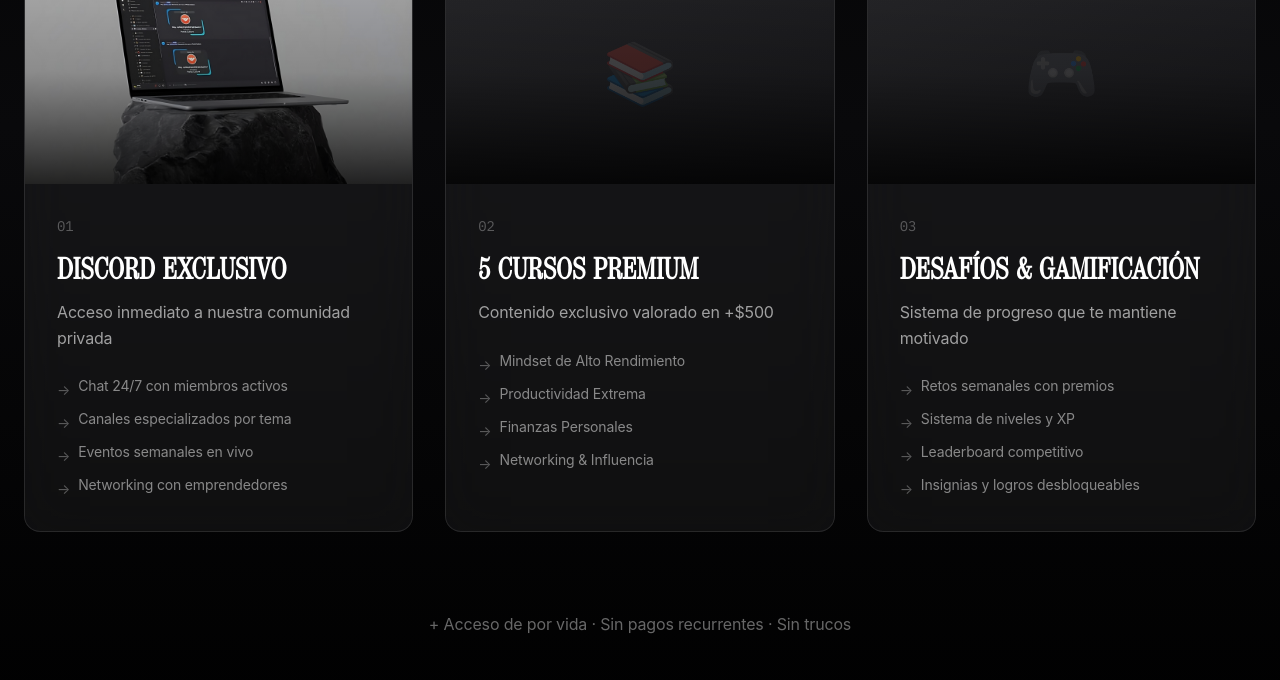
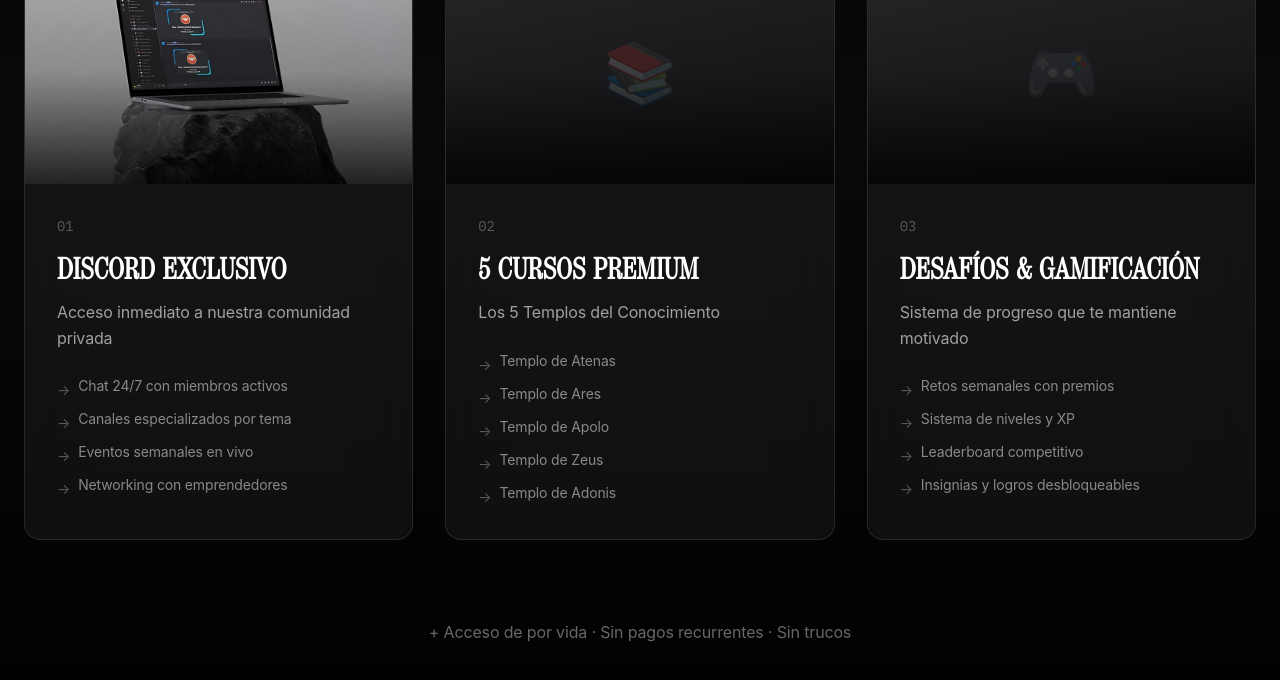
Before and after one commit to mysticcbrand-hub/portalculture, a Next.js app: page / in a window 1280 px wide. Shown: the part 2601-3281 px from the top of the page. Built offline with nearby package versions, Linux system fonts and the light colour scheme.

Commit message:
Add dynamic 3D hover following mouse + update course names to Greek temples

```diff
--- a/app/components/WhatYouGet.tsx
+++ b/app/components/WhatYouGet.tsx
@@ -27,13 +27,14 @@ const cards: Card[] = [
   {
     id: 2,
     title: '5 Cursos Premium',
-    description: 'Contenido exclusivo valorado en +$500',
+    description: 'Los 5 Templos del Conocimiento',
     image: '/courses-preview.jpg', // Placeholder - reemplazar con tu captura
     features: [
-      'Mindset de Alto Rendimiento',
-      'Productividad Extrema',
-      'Finanzas Personales',
-      'Networking & Influencia',
+      'Templo de Atenas',
+      'Templo de Ares',
+      'Templo de Apolo',
+      'Templo de Zeus',
+      'Templo de Adonis',
     ],
   },
   {
@@ -52,6 +53,27 @@ const cards: Card[] = [
 
 export default function WhatYouGet() {
   const [hoveredCard, setHoveredCard] = useState<number | null>(null)
+  const [mousePosition, setMousePosition] = useState({ x: 0, y: 0 })
+
+  const handleMouseMove = (e: React.MouseEvent<HTMLDivElement>, cardId: number) => {
+    if (hoveredCard !== cardId) return
+
+    const card = e.currentTarget
+    const rect = card.getBoundingClientRect()
+    const x = e.clientX - rect.left
+    const y = e.clientY - rect.top
+    const centerX = rect.width / 2
+    const centerY = rect.height / 2
+
+    const rotateX = ((y - centerY) / centerY) * -15 // Increased from -10 to -15
+    const rotateY = ((x - centerX) / centerX) * 15 // Increased from 10 to 15
+
+    setMousePosition({ x: rotateX, y: rotateY })
+  }
+
+  const resetMousePosition = () => {
+    setMousePosition({ x: 0, y: 0 })
+  }
 
   return (
     <section className="relative py-24 md:py-32 overflow-hidden">
@@ -79,18 +101,22 @@ export default function WhatYouGet() {
             <div
               key={card.id}
               onMouseEnter={() => setHoveredCard(card.id)}
-              onMouseLeave={() => setHoveredCard(null)}
+              onMouseLeave={() => {
+                setHoveredCard(null)
+                resetMousePosition()
+              }}
+              onMouseMove={(e) => handleMouseMove(e, card.id)}
               className="group relative"
               style={{
-                perspective: '1000px',
+                perspective: '1500px',
               }}
             >
               <div
-                className="relative h-full transition-all duration-500 ease-out"
+                className="relative h-full transition-all duration-200 ease-out"
                 style={{
                   transform: hoveredCard === card.id
-                    ? 'rotateX(5deg) rotateY(-5deg) translateY(-10px)'
-                    : 'rotateX(0) rotateY(0) translateY(0)',
+                    ? `rotateX(${mousePosition.x}deg) rotateY(${mousePosition.y}deg) translateZ(20px)`
+                    : 'rotateX(0) rotateY(0) translateZ(0)',
                   transformStyle: 'preserve-3d',
                 }}
               >
```
